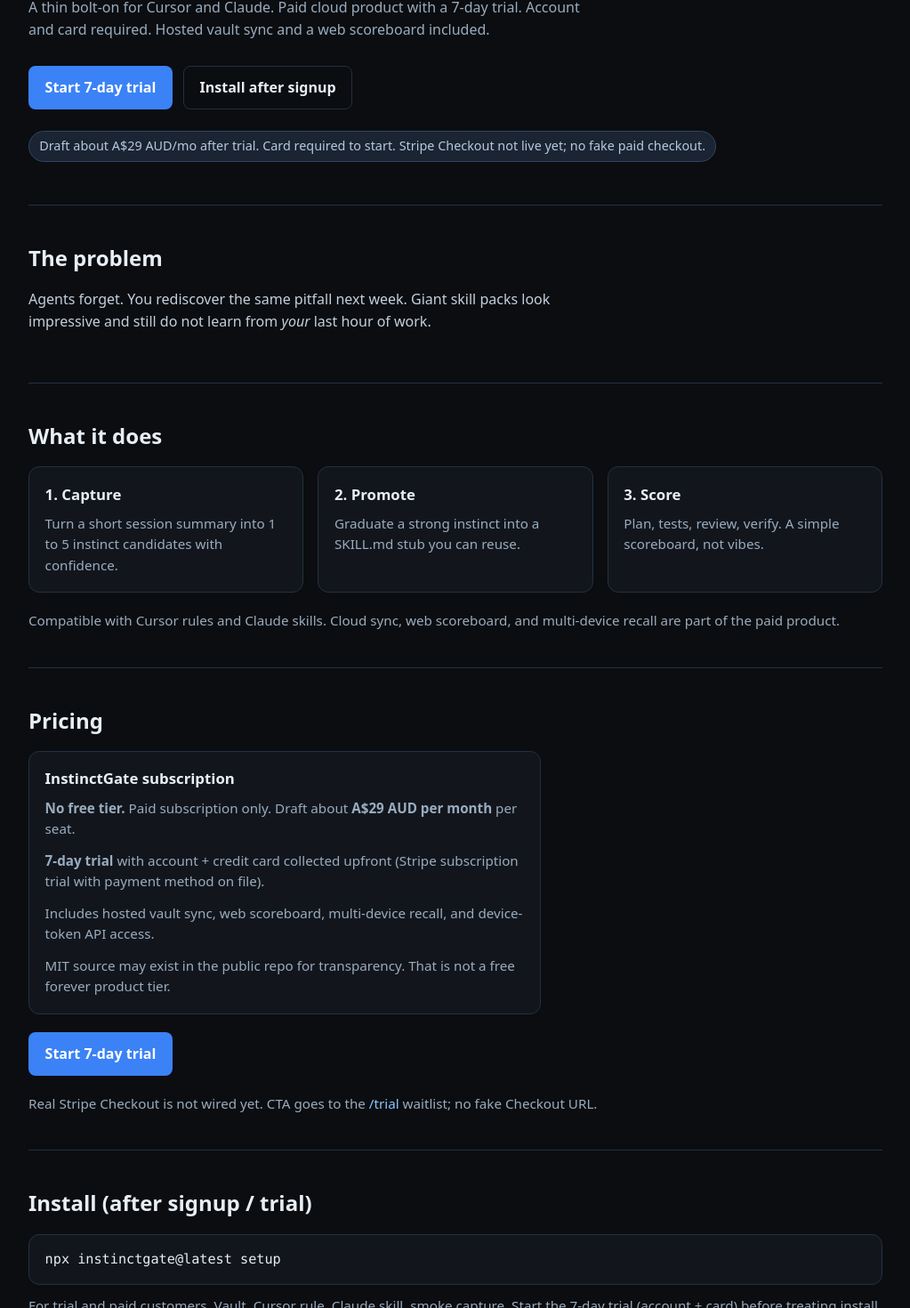
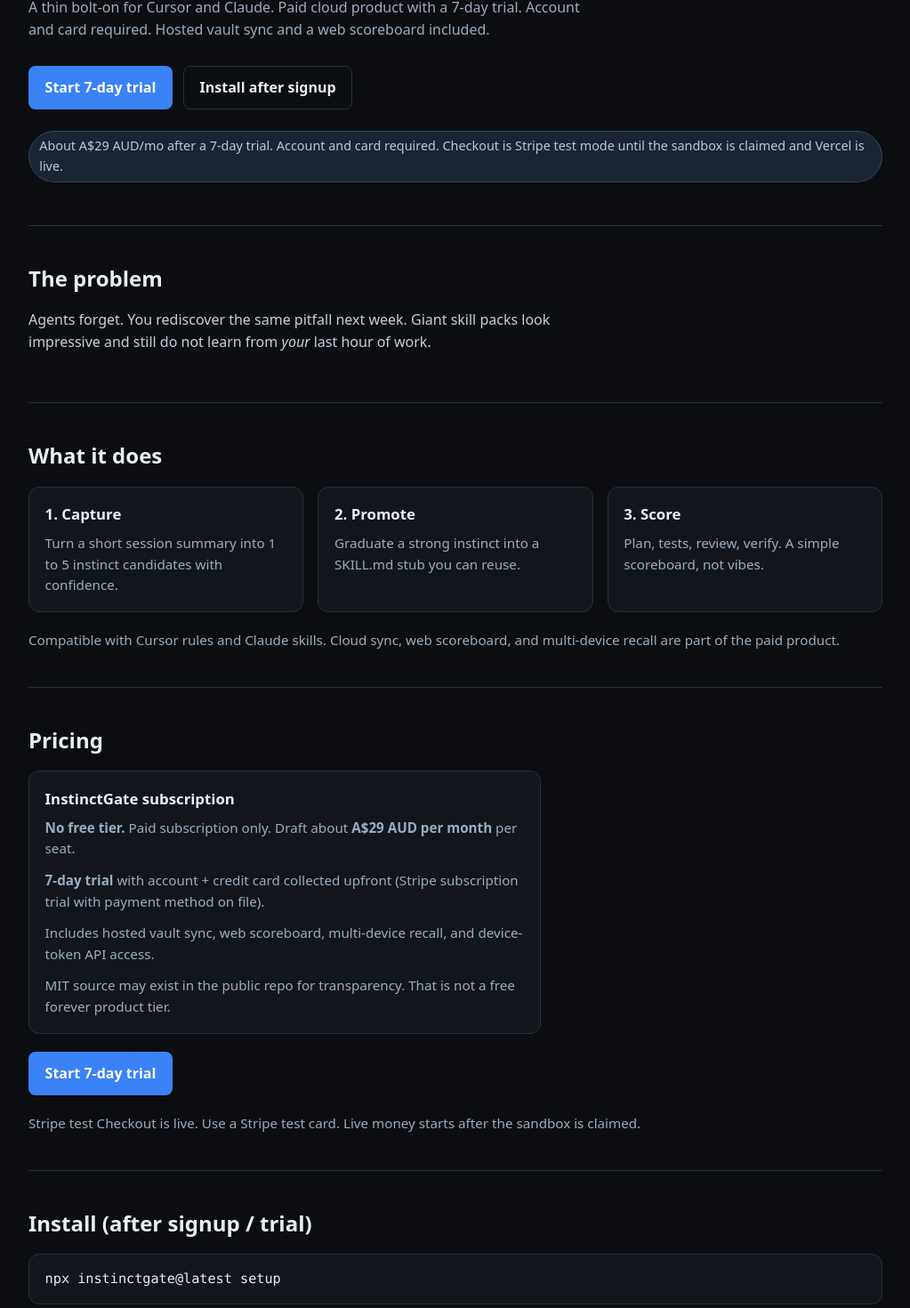
Before and after one commit to admin-TSK/InstinctGate, a Next.js app in the folder web/: page / in a window 1280 px wide. Shown: the part 338-1808 px from the top of the page at 89% size, without its empty margins (128-1151 px from the left). Built offline with nearby package versions, Linux system fonts and the light colour scheme.

Commit message:
Point trial CTA at live Stripe test Checkout

```diff
--- a/web/app/page.tsx
+++ b/web/app/page.tsx
@@ -9,7 +9,7 @@
           <a href="#product">Product</a>
           <a href="#pricing">Pricing</a>
           <a href="#install">Install</a>
-          <a href="/trial">Trial</a>
+          <a href="https://buy.stripe.com/test_8x2eVdexg9KWcxV8df1wY00">Trial</a>
         </nav>
       </header>
 
@@ -27,7 +27,7 @@
             scoreboard included.
           </p>
           <div className="cta-row">
-            <a className="btn btn-primary" href="/trial">
+            <a className="btn btn-primary" href="https://buy.stripe.com/test_8x2eVdexg9KWcxV8df1wY00">
               Start 7-day trial
             </a>
             <a className="btn btn-ghost" href="#install">
@@ -35,8 +35,9 @@
             </a>
           </div>
           <span className="pro-tease">
-            Draft about A$29 AUD/mo after trial. Card required to start. Stripe
-            Checkout not live yet; no fake paid checkout.
+            About A$29 AUD/mo after a 7-day trial. Account and card required.
+            Checkout is Stripe test mode until the sandbox is claimed and Vercel
+            is live.
           </span>
         </section>
 
@@ -100,13 +101,13 @@
             </p>
           </article>
           <div className="cta-row" style={{ marginTop: "1.25rem" }}>
-            <a className="btn btn-primary" href="/trial">
+            <a className="btn btn-primary" href="https://buy.stripe.com/test_8x2eVdexg9KWcxV8df1wY00">
               Start 7-day trial
             </a>
           </div>
           <p className="install-note">
-            Real Stripe Checkout is not wired yet. CTA goes to the{" "}
-            <a href="/trial">/trial</a> waitlist; no fake Checkout URL.
+            Stripe test Checkout is live. Use a Stripe test card. Live money
+            starts after the sandbox is claimed.
           </p>
         </section>
 
@@ -131,7 +132,7 @@
             helps your agents compound.
           </p>
           <div className="cta-row" style={{ marginTop: "1rem" }}>
-            <a className="btn btn-primary" href="/trial">
+            <a className="btn btn-primary" href="https://buy.stripe.com/test_8x2eVdexg9KWcxV8df1wY00">
               Start 7-day trial
             </a>
           </div>
```
